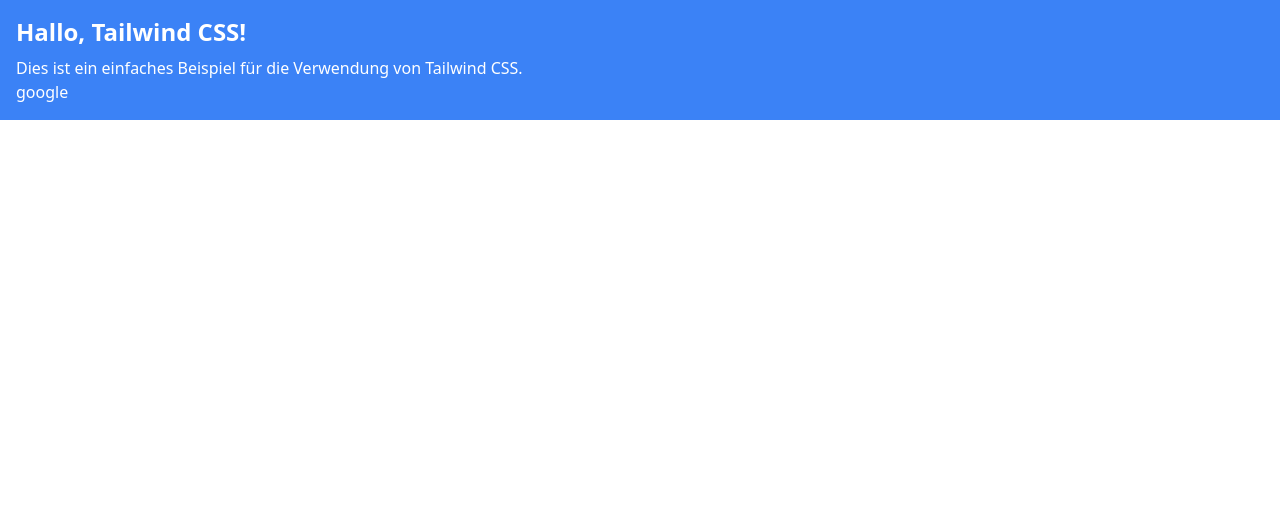
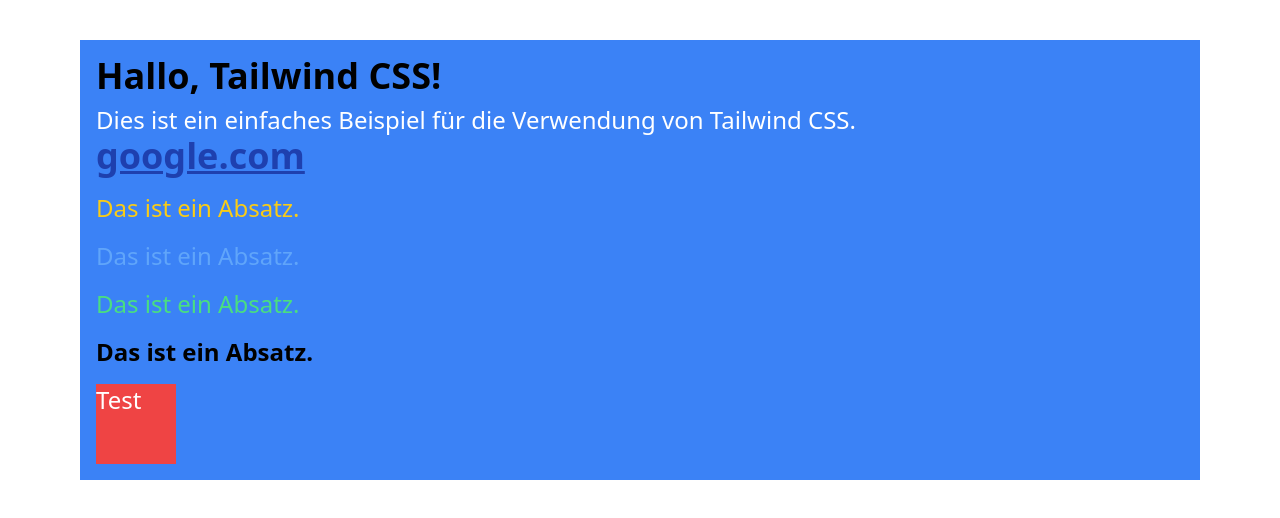
Before and after one commit to micmug/tailwind, a website: page tailwind_1/index.html in a window 1280 px wide. Drawn offline with Linux system fonts and the light colour scheme.

Commit message:
third commit, tailwindcss laeuft

```diff
--- a/tailwind_1/index.html
+++ b/tailwind_1/index.html
@@ -2,22 +2,28 @@
 <html lang="en">
   <head>
     <meta charset="UTF-8" />
+    <meta http-equiv="X-UA-Compatible" content="IE=edge" />
     <meta name="viewport" content="width=device-width, initial-scale=1.0" />
     <link href="./output.css" rel="stylesheet" />
     <title>Tailwind CSS Beispiel</title>
   </head>
-  <body>
-    <div class="bg-blue-500 text-white p-4">
-      <h1 class="text-2xl font-bold">Hallo, Tailwind CSS!</h1>
+  <body class="bg-black-400 px-20 py-10">
+    <div class="bg-blue-500 text-white text-2xl p-4">
+      <h1 class="text-4xl text-black font-bold">Hallo, Tailwind CSS!</h1>
       <p class="mt-2">
         Dies ist ein einfaches Beispiel für die Verwendung von Tailwind CSS.
       </p>
       <a
-        class="underline"
-        href="http:/google.com"
-        class="mt-4 text-blue-600 hover:underline"
-        >google</a
+        class="mt-4 underline text-blue-800 text-4xl font-bold"
+        target="_blank"
+        href="http://google.com"
+        >google.com</a
       >
+      <p class="mt-4 text-yellow-400">Das ist ein Absatz.</p>
+      <p class="mt-4 text-blue-400">Das ist ein Absatz.</p>
+      <p class="mt-4 text-green-400">Das ist ein Absatz.</p>
+      <p class="mt-4 text-black font-extrabold">Das ist ein Absatz.</p>
+      <div class="mt-4 mr-4 bg-red-500 w-20 h-20">Test</div>
     </div>
   </body>
 </html>
--- a/tailwind_1/tailwind.config.js
+++ b/tailwind_1/tailwind.config.js
@@ -1,8 +1,8 @@
 /** @type {import('tailwindcss').Config} */
 module.exports = {
-  content: ["./index.html", "./src/**/*.{vue,js,ts,jsx,tsx}"],
+  content: ["./index.html"],
   theme: {
     extend: {},
   },
-  plugins: [],
+  plugins: [require("tailwindcss"), require("autoprefixer")],
 };
```
Also changed, not shown: tailwind_1/package.json (+5 -3 lines), tailwind_1/output.css, 1 other file.
